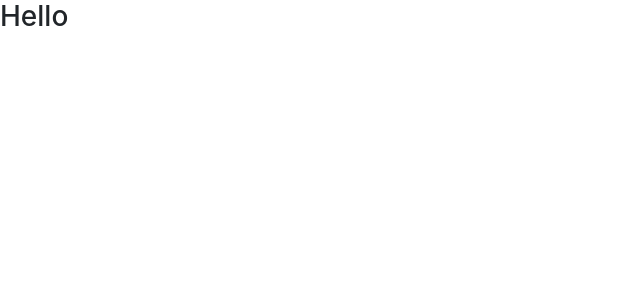
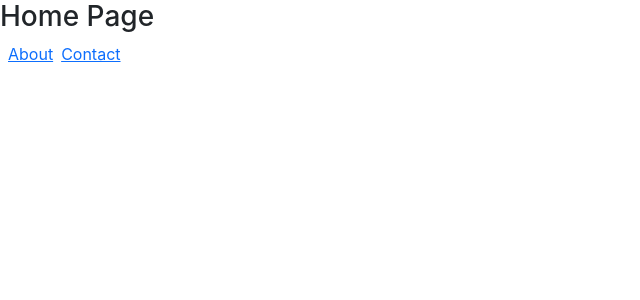
Before and after one commit to jibon969/react_portfolio, a React (Create React App) app: page / in a window 1280 px wide. Shown: the top 300 px of the page, without its empty margins (0-640 px from the left). Built offline with nearby package versions, Linux system fonts and the light colour scheme; the HTML template or start-up script is replaced by a standard one.

Commit message:
added contact page and others

```diff
--- a/src/Routes/HandleRouter.js
+++ b/src/Routes/HandleRouter.js
@@ -1,12 +1,16 @@
 import React from "react";
 import { Route, Routes } from "react-router-dom";
-import Home from "../views/Home/Home";
+import Home from "../views/Home/home";
+import Contact from "../views/contact/contact";
+import About from "../views/about/About";
 
 const HandleRouter = () => {
   return (
     <>
       <Routes>
         <Route path="/" element={<Home />} />
+        <Route path="contact/" element={<Contact />} />
+        <Route path="about/" element={<About />} />
       </Routes>
     </>
   );
--- a/src/views/Home/Home.js
+++ /dev/null
@@ -1,14 +0,0 @@
-import React from "react";
-
-const Home = () => {
-
-    return (
-        <>
-
-            <h3>Hello</h3>
-
-        </>
-    );
-};
-
-export default Home;
--- /dev/null
+++ b/src/views/Home/home.js
@@ -0,0 +1,18 @@
+import React from "react";
+import {Link} from "react-router-dom";
+
+const Home = () => {
+
+    return (
+        <>
+
+            <h3>Home Page </h3>
+
+            <Link to="/about" className="mx-2">About</Link>
+            <Link to="/contact">Contact</Link>
+
+        </>
+    );
+};
+
+export default Home;
--- a/src/views/about/about.js
+++ b/src/views/about/About.js
@@ -1,13 +1,13 @@
 import React from "react";
 import { Link } from "react-router-dom";
 
-function about(props) {
+function About(props) {
   return (
     <div>
       <h2>About Page</h2>
-      <Link to="/">About</Link>
+      <Link to="/">Home</Link>
     </div>
   );
 }
 
-export default about;
+export default About;
--- a/src/views/contact/contact.js
+++ b/src/views/contact/contact.js
@@ -0,0 +1,14 @@
+import React from "react";
+
+const Contact = () => {
+
+    return (
+        <>
+
+            <h3>Contact</h3>
+
+        </>
+    );
+};
+
+export default Contact;
```
